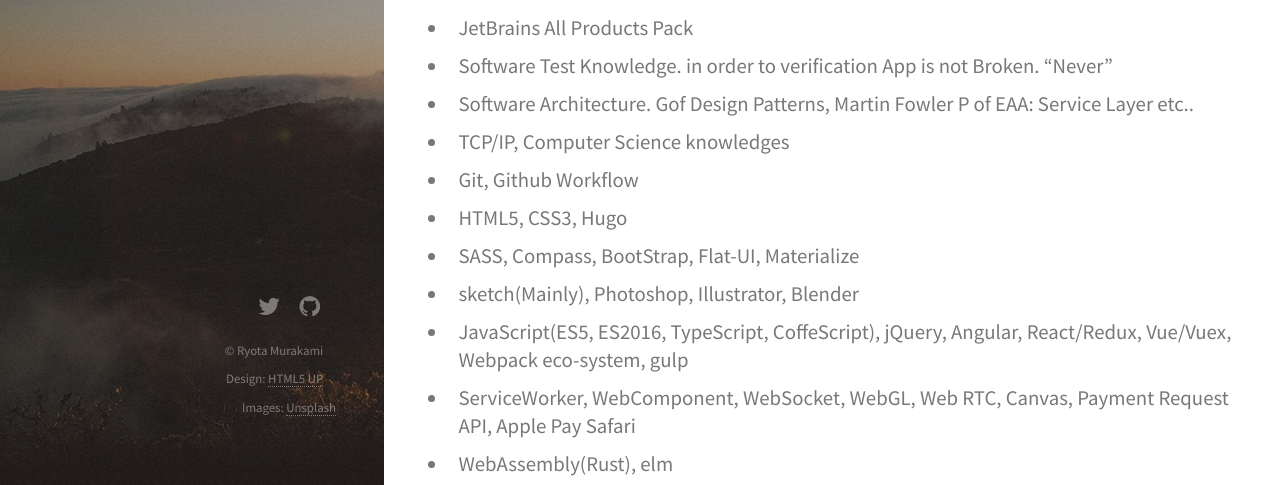
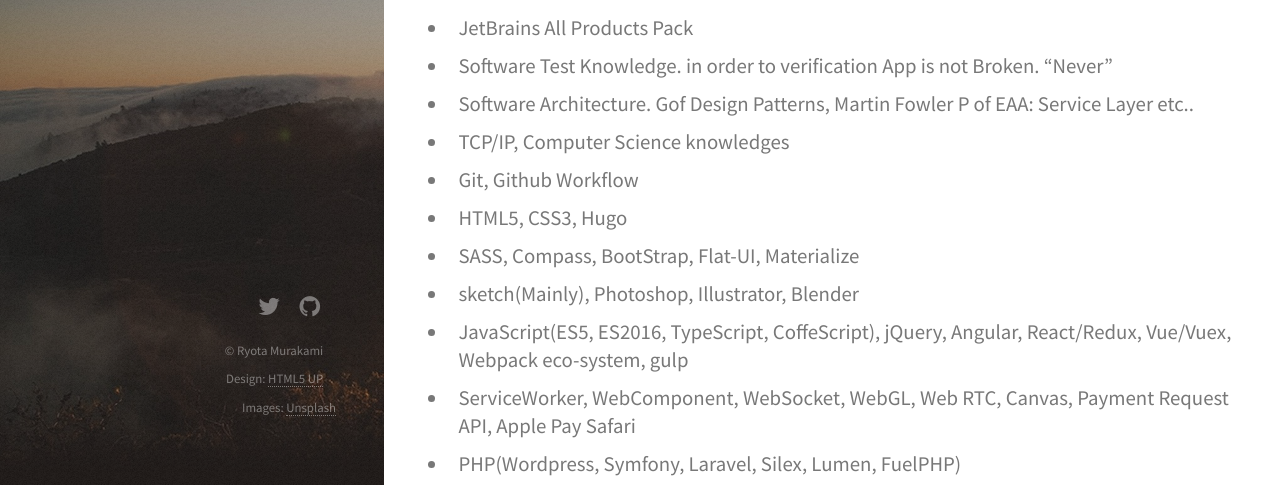
Before and after one commit to ryota-murakami/ryota-murakami.github.io, a plain HTML site: page index.html in a window 1280 px wide. Shown: the part 298-783 px from the top of the page. Drawn offline with Linux system fonts and the light colour scheme.

Commit message:
update Wed Jul 12 18:35:57 JST 2017

```diff
--- a/index.html
+++ b/index.html
@@ -65,8 +65,6 @@
     <li class="main-text" style="margin-bottom: 10px;">JavaScript(ES5, ES2016, TypeScript, CoffeScript), jQuery, Angular, React/Redux, Vue/Vuex, Webpack eco-system, gulp</li>
 
     <li class="main-text" style="margin-bottom: 10px;">ServiceWorker, WebComponent, WebSocket, WebGL, Web RTC, Canvas, Payment Request API, Apple Pay Safari</li>
-
-    <li class="main-text" style="margin-bottom: 10px;">WebAssembly(Rust), elm</li>
 
     <li class="main-text" style="margin-bottom: 10px;">PHP(Wordpress, Symfony, Laravel, Silex, Lumen, FuelPHP)</li>
 
```
